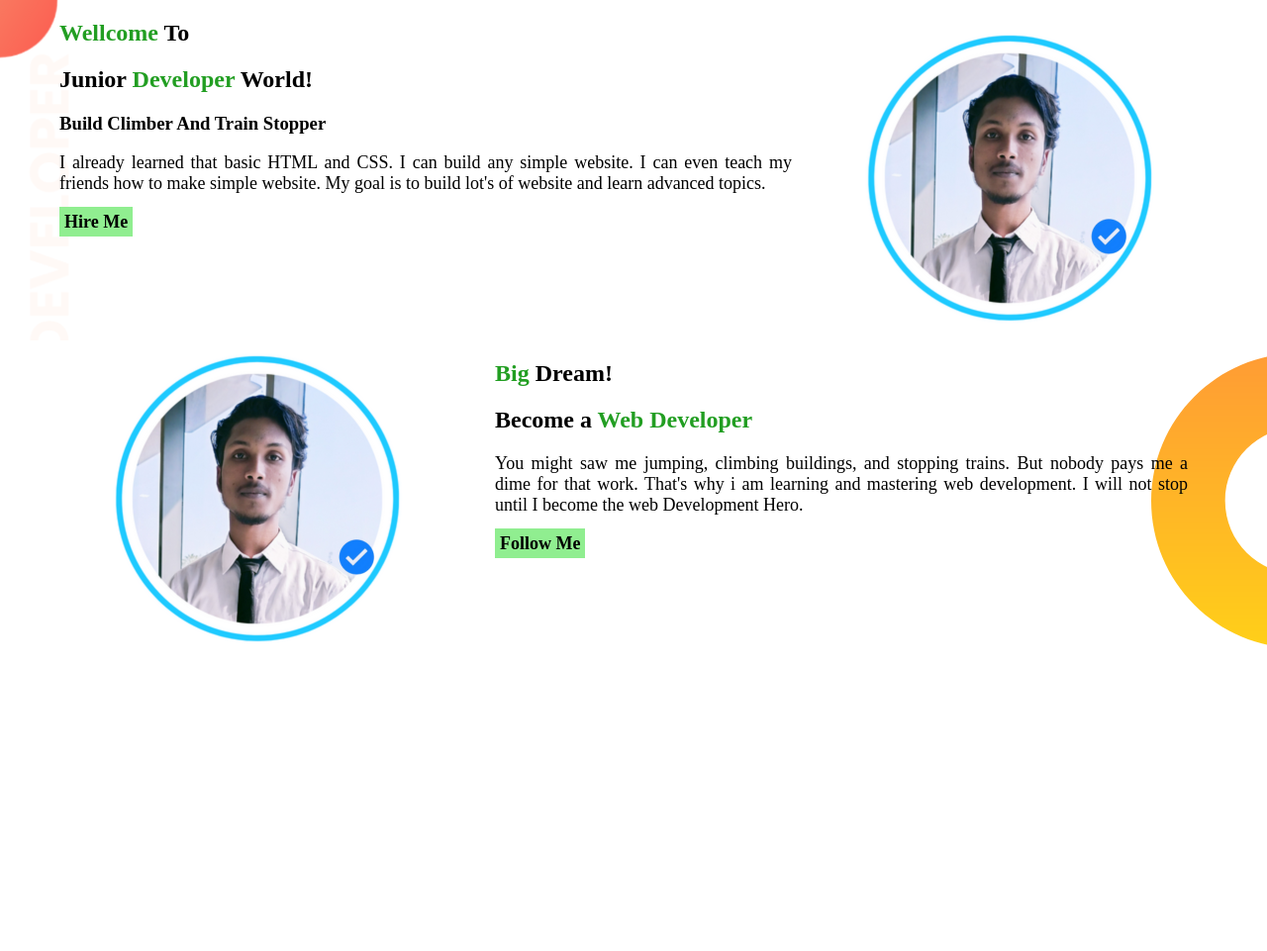
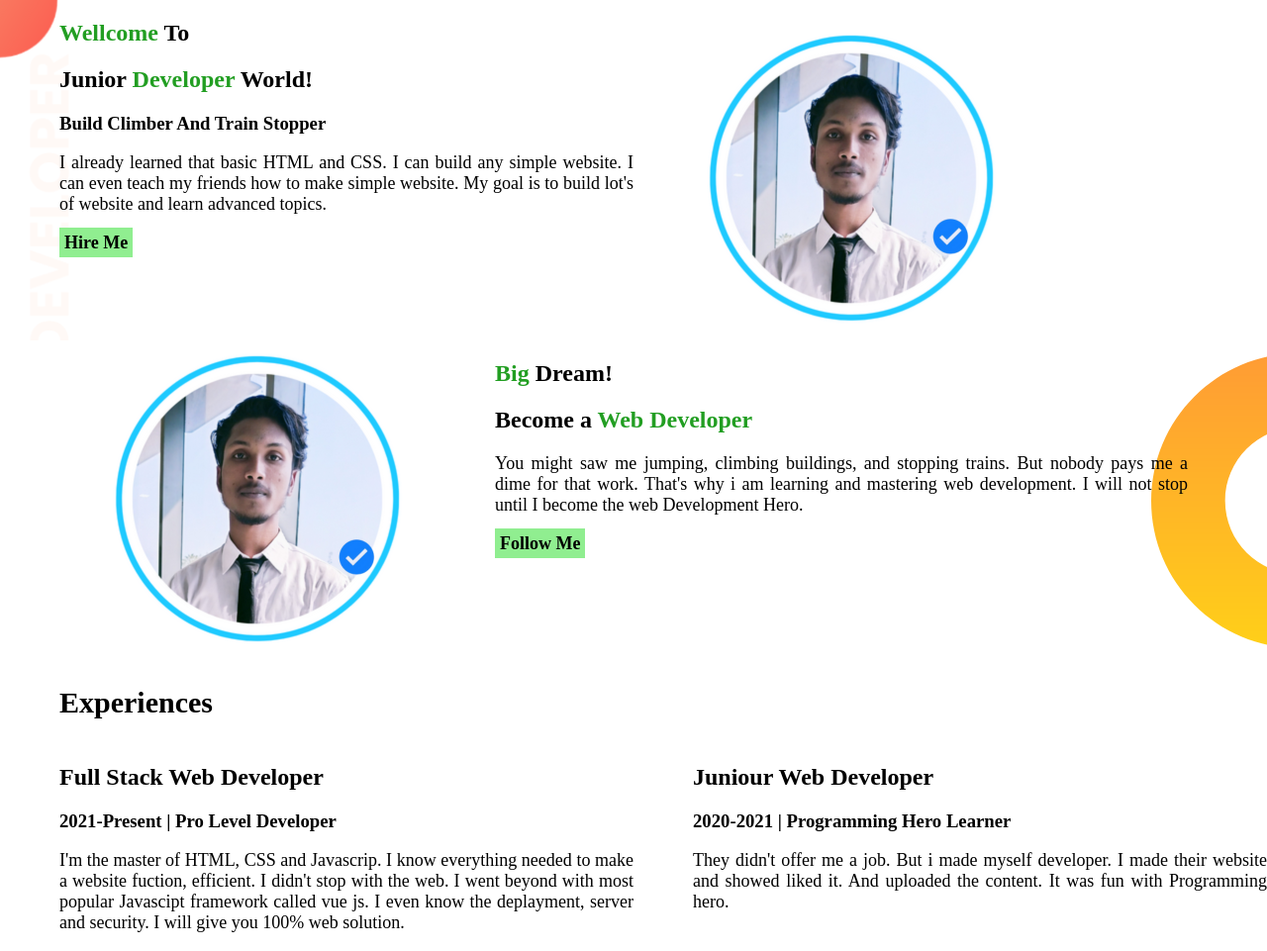
Before and after one commit to abdulahadshakibpro/Junior-Developer-Portfolio, a plain HTML site: page index.html in a window 1280 px wide. Shown: the whole page at 99% size. Before the commit the page ends 800 px from the top, so only its background shows below. Drawn offline with Linux system fonts and the light colour scheme; a web font is replaced by a local one.

Commit message:
Added Section

```diff
--- a/index.html
+++ b/index.html
@@ -11,7 +11,7 @@
     <link rel="shortcut icon" href="my image.png" type="image/x-icon">
 </head>
 <body>
-    <Section class="top-banner">
+    <Section class="top-banner flexible-container">
         <div class="half-width">
             <h1><span>Wellcome</span> To</h1>
             <h2>Junior <span>Developer</span> World!</h2>
@@ -25,7 +25,7 @@
         </div>
     </Section>
 
-    <section class="big-dream">
+    <section class="big-dream flexible-container">
         <div id="half-width">
             <img src="my image.png" alt="">
         </div>
@@ -35,7 +35,23 @@
             <p>You might saw me jumping, climbing buildings, and stopping trains. But nobody pays me a dime for that work. That's why i am learning and mastering web development. I will not stop until I become the web Development Hero.</p>
             <a target="_blank" href="https://www.linkedin.com/in/abdulahadshakib/"><b>Follow Me</b></a>
         </div>
+    </section>
 
+    <section class="experiance-area">
+     <H1 id="h1">Experiences</H1>
+     <div class="flexible-container">
+        <div class="half-width">
+            <h1>Full Stack Web Developer</h1>
+            <h3>2021-Present | Pro Level Developer</h3>
+            <p>I'm the master of HTML, CSS and Javascrip. I know everything needed to make a website fuction, efficient. I didn't stop with the web. I went beyond with most popular Javascipt framework called vue js. I even know the deplayment, server and security. I will give you 100% web solution.</p>
+         </div>
+
+         <div class="half-width">
+            <h1>Juniour Web Developer</h1>
+            <h3>2020-2021 | Programming Hero Learner</h3>
+            <p>They didn't offer me a job. But i made myself developer. I made their website and showed liked it. And uploaded the content. It was fun with Programming hero.</p>
+         </div>
+     </div>
     </section>
 
 </body>
--- a/style.css
+++ b/style.css
@@ -2,7 +2,7 @@
 body{
     margin:0;
 }
-section{
+.flexible-container{
     display:flex;
 
 }
@@ -20,6 +20,7 @@ section{
 }
 .half-width{
     padding-left:60px;
+    width:50%;
 
 }
 .half-width img{
@@ -43,3 +44,7 @@ p{
     font-size:18px;
     text-align:justify;
 }
+#h1{
+    padding-left:60px;
+    font-size:30px;
+}
```
